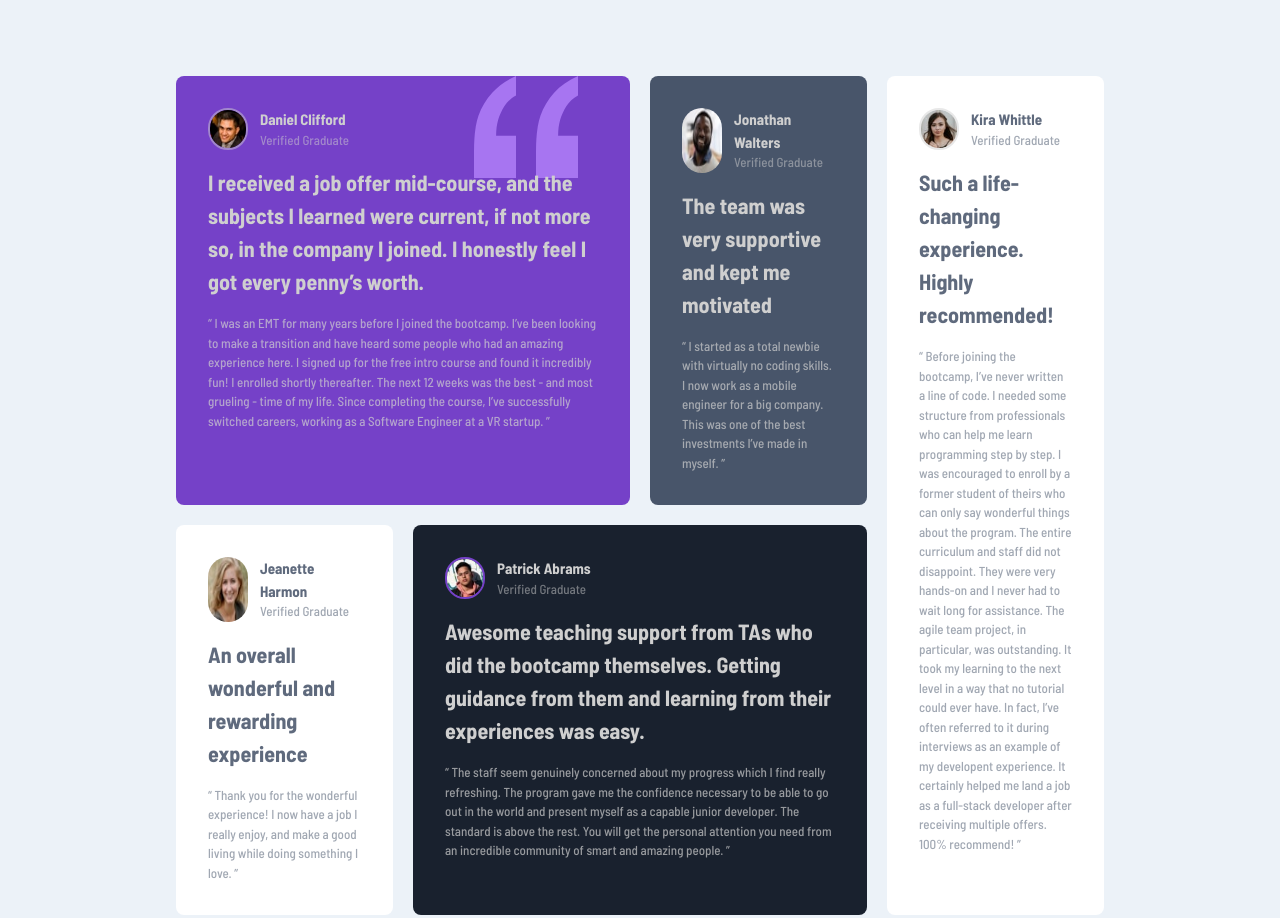
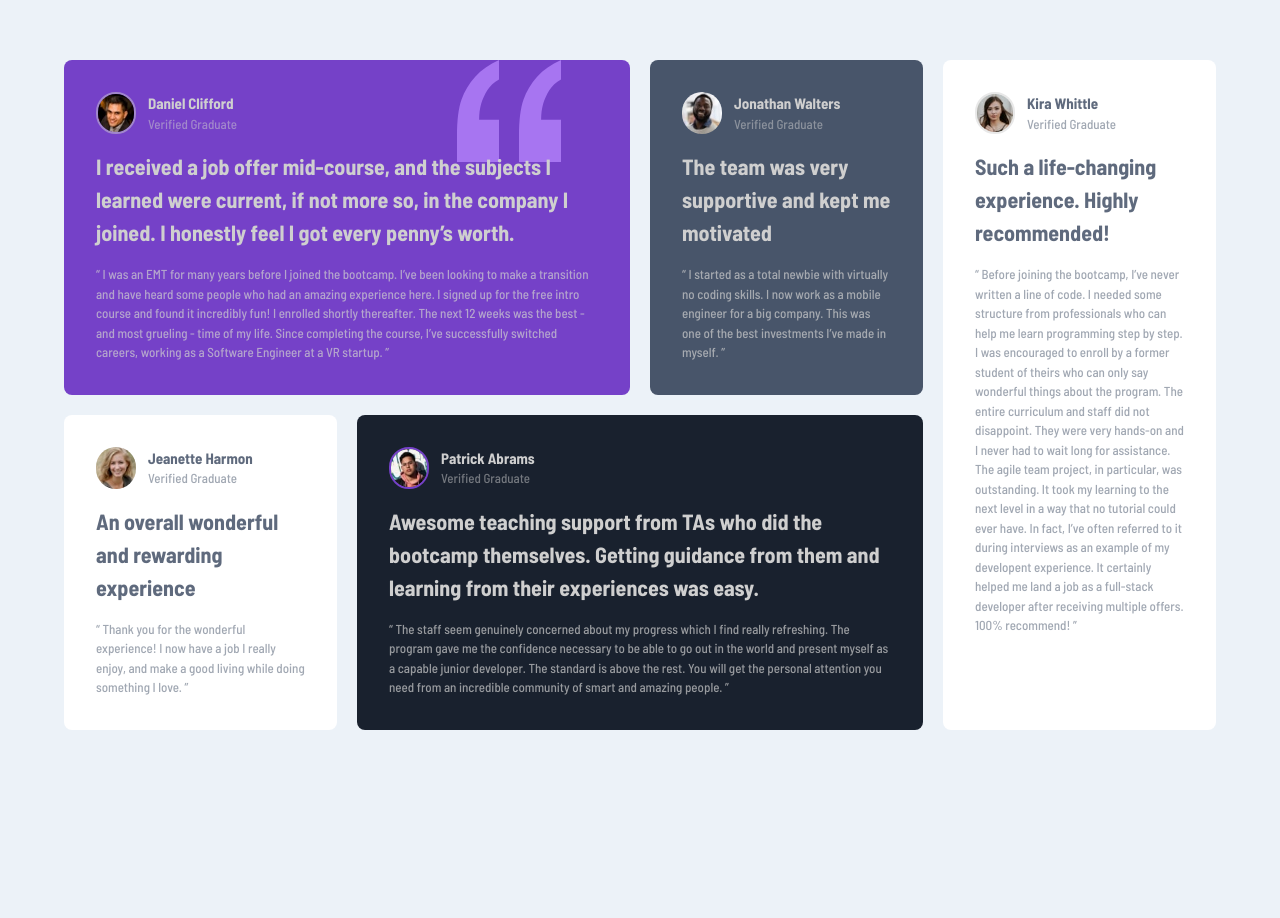
Before and after one commit to Alexandru-Enescu/responsive-testimonials-grid, a website: page index.html in a window 1280 px wide. Shown: the part 116-1034 px from the top of the page. Drawn offline with Linux system fonts and the light colour scheme.

Commit message:
Add files via upload

```diff
--- a/index.html
+++ b/index.html
@@ -14,9 +14,9 @@
   <title>Frontend Mentor | [Testimonials grid section]</title>
 
 </head>
-<body class="min-h-screen bg-[#ecf2f8]">
+<body class="min-h-screen bg-[#ecf2f8] flex justify-center">
 
-  <main class="grid grid-cols-1 my-14 mx-7 gap-5 sm:grid-cols-2 sm:my-28 sm:mx-14 md:my-36 md:mx-20 lg:grid-cols-3 lg:my-48 lg:mx-32 xl:grid-cols-4 xl:mx-44">
+  <main class="grid grid-cols-1 max-w-80 my-16 gap-5 sm:grid-cols-2 sm:max-w-xl sm:my-24 md:max-w-screen-sm md:my-36 lg:max-w-screen-md lg:my-40 lg:grid-cols-3 xl:max-w-6xl xl:my-44 xl:grid-cols-4">
     <article class="bg-[#7541c8] p-8 barlow-500 rounded-lg background-quotation sm:row-start-1 sm:row-span-2 xl:row-span-1 xl:col-span-2 flex flex-col gap-4">
       <div class="flex">
         <img src="./images/image-daniel.jpg" class="rounded-full border-2 border-[#cfcfcf7c] row-span-2 w-10" alt="image daniel">
```
Also changed, not shown: style.css.
